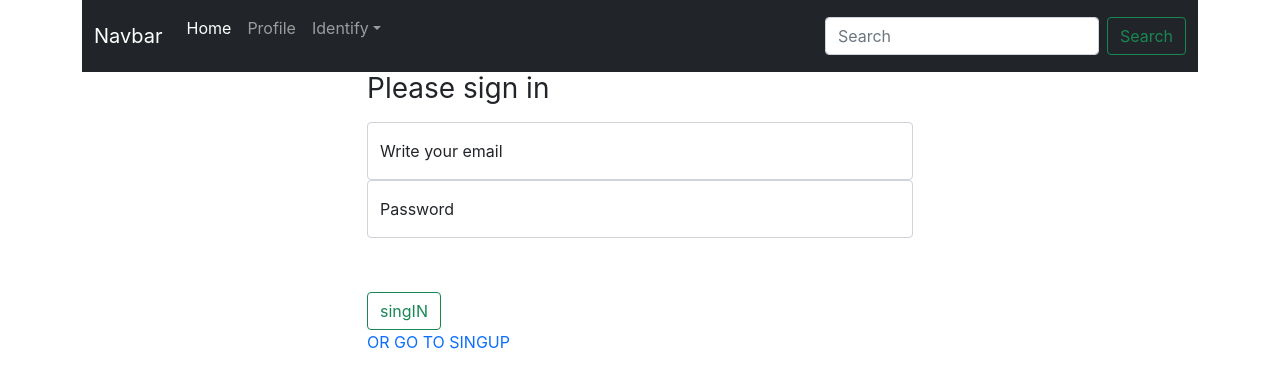
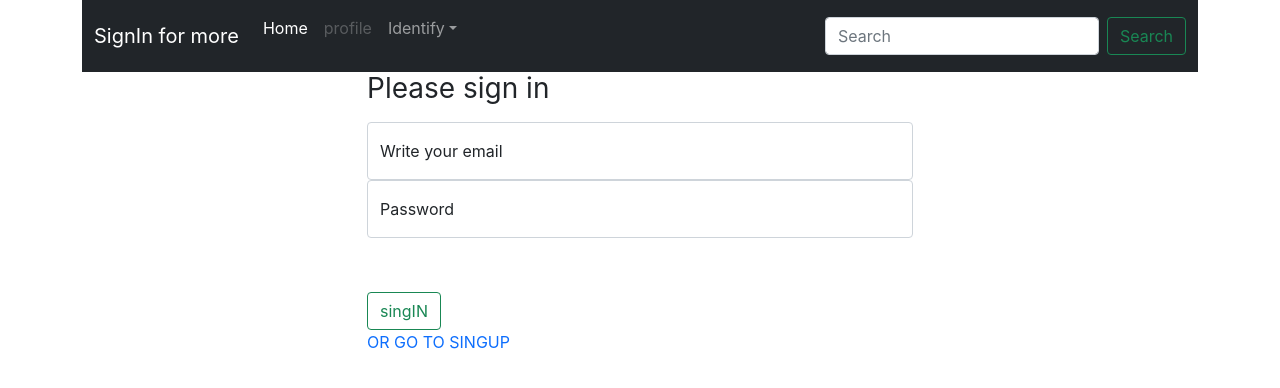
Before and after one commit to jonCroatanUto/shopSearcher_front, a React (Create React App) app: page /login in a window 1280 px wide. Shown: the top 388 px of the page. Built offline with nearby package versions, Linux system fonts and the light colour scheme; no server answers.

Commit message:
Do all conditional renders dependes if you are logged or not-->done;logout funcionality-->done

```diff
--- a/src/components/List/List.tsx
+++ b/src/components/List/List.tsx
@@ -8,6 +8,8 @@ import {
   displayAddToListModal,
 } from "../../redux/modalReducer/action";
 import { setShopIdAction } from "../../redux/shopReducer/action";
+import { useSelector } from "react-redux";
+import { RootState } from "../../redux/reducers";
 
 function List(props: {
   data: {
@@ -30,14 +32,14 @@ function List(props: {
 }) {
   const location = useLocation();
   const { data } = props;
-
+  const { userData } = useSelector((state: RootState) => state.userReducer);
   const dispatch = useDispatch();
   function saveAsAFavourite() {
     addTofavorites(
       data.name,
       data.types[0],
       data.vicinity,
-      "61a698e4743bbb430b1ebafe",
+      userData._id,
       data.rating,
       data.user_ratings_total,
       data.icon
@@ -63,7 +65,9 @@ function List(props: {
     dispatch(displayAddToListModal(true));
     dispatch(setShopIdAction(data._id));
   }
-
+  function singInAlert() {
+    alert("FOR THIS FUNCTIONALITY LOGIN OR REGISTER");
+  }
   return (
     <div className="card">
       <img className="card-img-top" src={data.icon} />
@@ -77,6 +81,7 @@ function List(props: {
               <h4>Adress: {data.vicinity}</h4>
               {/* <p>{data.opening_hours ? "Open now" : "Closed now"}</p> */}
             </div>
+            {userData.userName !== "" ? (
               <div className="col-4 align-self-center">
                 {location.pathname === "/profile" ? (
                   <button
@@ -96,6 +101,17 @@ function List(props: {
                   </button>
                 )}
               </div>
+            ) : (
+              <div className="col-4 align-self-center">
+                <button
+                  onClick={singInAlert}
+                  type="button"
+                  className="btn btn-outline-success"
+                >
+                  Add as a favorite
+                </button>
+              </div>
+            )}
           </div>
         </div>
         <div className="d-grid gap-1">
--- a/src/components/NavBar/NavBar.tsx
+++ b/src/components/NavBar/NavBar.tsx
@@ -1,11 +1,25 @@
 import React from "react";
+import { useSelector, useDispatch } from "react-redux";
 import { Link } from "react-router-dom";
+import { RootState } from "../../redux/reducers";
+import { reloadUserDataAction } from "../../redux/userReducer/actions";
 function NavBar() {
+  const dispatch = useDispatch();
+  const { userData } = useSelector((state: RootState) => state.userReducer);
+  function logout() {
+    dispatch(reloadUserDataAction());
+  }
   return (
     <div className="container">
       <nav className="navbar navbar-expand-lg navbar-dark bg-dark">
         <div className="container-fluid">
-          <div className="navbar-brand">Navbar</div>
+          {userData.userName === "" ? (
+            <Link to="/login" style={{ textDecoration: "none" }}>
+              <div className="navbar-brand">SignIn for more</div>
+            </Link>
+          ) : (
+            <div className="navbar-brand">Welcome {userData.userName}</div>
+          )}
           <button
             className="navbar-toggler"
             type="button"
@@ -27,10 +41,15 @@ function NavBar() {
                 </Link>
               </li>
               <li className="nav-item">
-                <Link to="/profile" style={{ textDecoration: "none" }}>
-                  <p className="nav-link">Profile</p>
+                {userData.userName === "" ? (
+                  <p className="nav-link disabled"> profile</p>
+                ) : (
+                  <Link to="/login" style={{ textDecoration: "none" }}>
+                    <p className="navbar-brand">profile</p>
                   </Link>
+                )}
               </li>
+              {userData.userName === "" ? (
                 <li className="nav-item dropdown">
                   <a
                     className="nav-link dropdown-toggle"
@@ -42,7 +61,11 @@ function NavBar() {
                   >
                     Identify
                   </a>
-                <ul className="dropdown-menu" aria-labelledby="navbarDropdown">
+
+                  <ul
+                    className="dropdown-menu"
+                    aria-labelledby="navbarDropdown"
+                  >
                     <li>
                       <Link to="/login" style={{ textDecoration: "none" }}>
                         <p className="dropdown-item">Login</p>
@@ -53,11 +76,21 @@ function NavBar() {
                         <p className="dropdown-item">Register</p>
                       </Link>
                     </li>
+
                     <li>
                       <hr className="dropdown-divider" />
                     </li>
                   </ul>
                 </li>
+              ) : (
+                <button
+                  onClick={logout}
+                  className="btn btn-outline-success"
+                  type="submit"
+                >
+                  Log Out
+                </button>
+              )}
             </ul>
             <form className="d-flex">
               <input
--- a/src/redux/userReducer/actions.tsx
+++ b/src/redux/userReducer/actions.tsx
@@ -1,4 +1,4 @@
-import { FETCH_DATA_USER } from "./types";
+import { FETCH_DATA_USER, RELOAD_USER_DATA } from "./types";
 
 export const fetchuUserDataAction = (value: {
   _id: string;
@@ -12,3 +12,6 @@ export const fetchuUserDataAction = (value: {
   type: FETCH_DATA_USER,
   payload: value,
 });
+export const reloadUserDataAction = () => ({
+  type: RELOAD_USER_DATA,
+});
--- a/src/redux/userReducer/reducer.tsx
+++ b/src/redux/userReducer/reducer.tsx
@@ -1,7 +1,6 @@
 import initialState from "./state";
-import { FETCH_DATA_USER } from "./types";
+import { FETCH_DATA_USER, RELOAD_USER_DATA } from "./types";
 interface Action {
-  type: typeof FETCH_DATA_USER;
   payload: {
     _id: string;
     userName: string;
@@ -11,12 +10,15 @@ interface Action {
     lastName: string;
     adress: string;
   };
+  type: string;
 }
 
 const userReducer = (state = initialState, action: Action) => {
   switch (action.type) {
     case FETCH_DATA_USER:
       return { ...state, userData: action.payload };
+    case RELOAD_USER_DATA:
+      return initialState;
 
     default:
       return state;
--- a/src/redux/userReducer/types.tsx
+++ b/src/redux/userReducer/types.tsx
@@ -1 +1,2 @@
 export const FETCH_DATA_USER = "FETCH_DATA_USER";
+export const RELOAD_USER_DATA = "RELOAD_USER_DATA";
```
Lines whose indentation alone changed are shown as unchanged.
